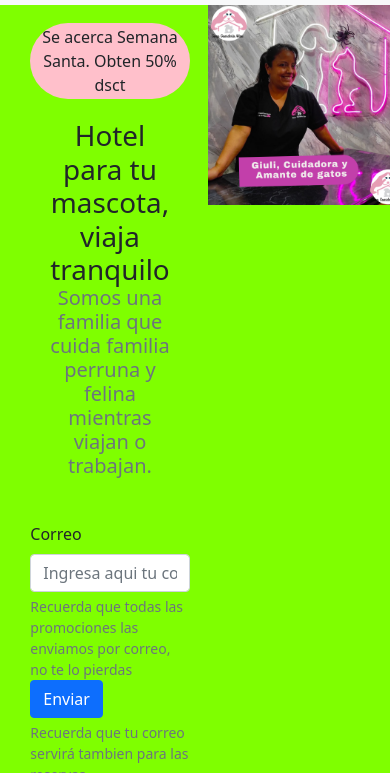
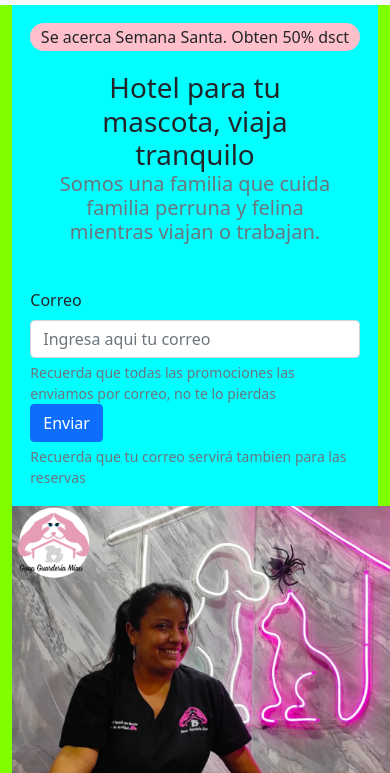
Before and after one commit to Allisonbazan/allisonb.github.io, a plain HTML site: page index.html in a window 390 px wide. Shown: the part 71-844 px from the top of the page. Drawn offline with nearby package versions, Linux system fonts and the light colour scheme.

Commit message:
se hizo responsive mobile

```diff
--- a/styles/style.css
+++ b/styles/style.css
@@ -1,4 +1,4 @@
-.container{
+.container {
     height: auto;
     width: auto;
     background-color: blueviolet;
@@ -10,51 +10,65 @@
 }
 
 
-.promocion{
+.promocion {
     background-color: pink;
     padding: 2px;
     text-align: center;
-    border-radius:  50px;
+    border-radius: 50px;
 }
 
-.titulogrande{
+.titulogrande {
     padding: 20px;
     text-align: center;
 }
 
-.cuerpasoreal{
+.cuerpasoreal {
     display: flex;
 
 }
-.cuerpaso{
+
+.cuerpaso {
     padding: 5%;
 }
-.segundobloque{
+
+.segundobloque {
     background-color: pink;
     padding: 10%;
 }
 
-.card{
+.card {
     height: 800 px;
     width: auto;
 }
 
-.tercerbloque{
+.tercerbloque {
     display: flex;
     text-align: center;
     padding: 30px
 }
+
 /**comentario celular **/
- @media screen and (max-width:480px){
-     .container{
-         background-color: chartreuse;
-     }
+@media screen and (max-width:480px) {
+    .container {
+        background-color: chartreuse;
+    }
 
-     .imagenprimer img{
-        height: 200px;
-        width: 200px;
-     }
+    .cuerpasoreal {
+        background-color: aqua;
+        display: flex;
+        justify-content: center;
+    /* flex-wrap: wrap;  */
+    /*para  ponerlo todo en columna es mejor para dispositivos moviles*/
+        flex-direction: column;
+    }
 
- } /**comentario tablet and (max-width: 1324px) **/
+    .imagenprimer img {
+        height: 400px;
+        width: 400px;
+    }
 
- @media (max-width: 478px) {  }
+}
+
+/**comentario tablet and (max-width: 1324px) **/
+
+@media (max-width: 478px) {}
```
